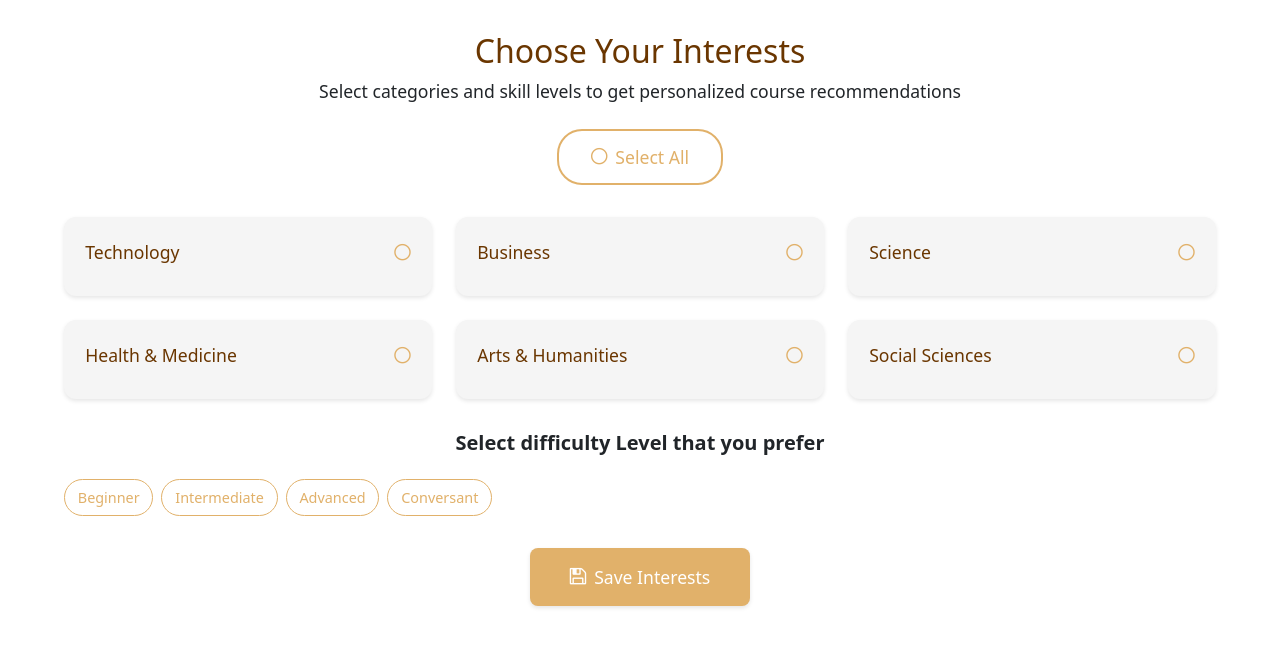
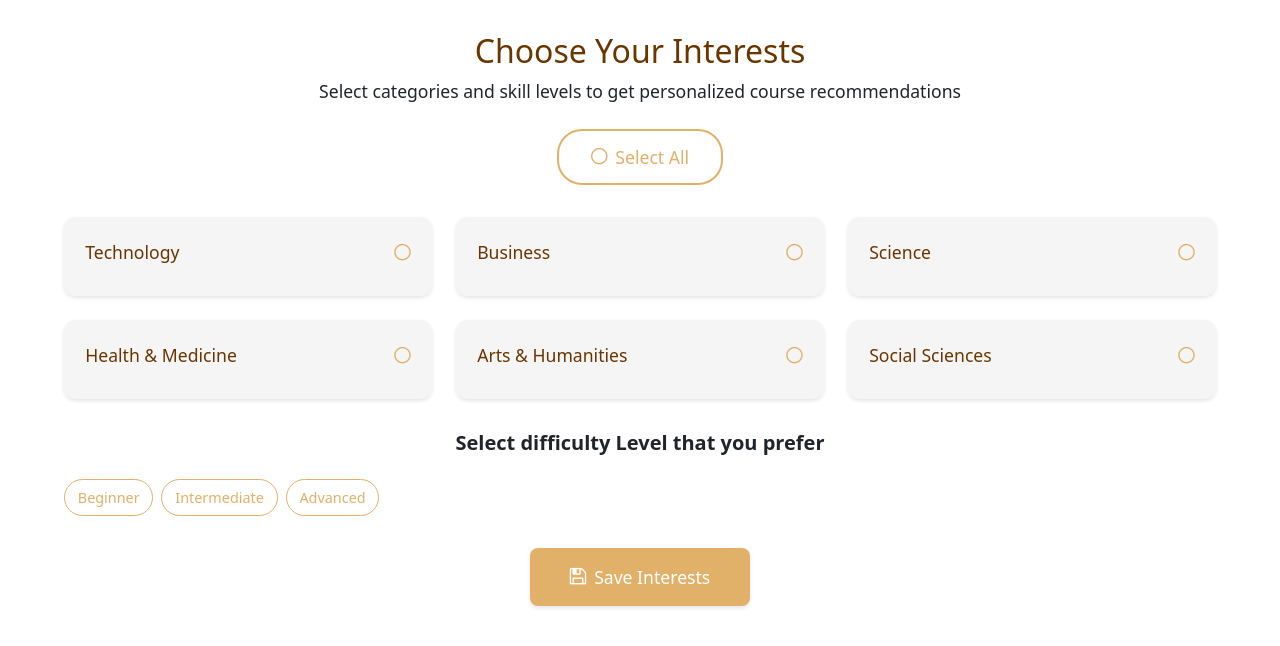
Before and after one commit to pujalakhe/CourseRecom-Frontend-, an Angular app: page /user-interest in a window 1280 px wide. Shown: the top 646 px of the page. Built offline with nearby package versions, Linux system fonts and the light colour scheme.

Commit message:
minor folder changes

```diff
--- a/src/app/components/course-detail/course-detail.component.ts
+++ b/src/app/components/course-detail/course-detail.component.ts
@@ -9,7 +9,7 @@ import { StarRatingComponent } from '../star-rating/star-rating.component';
 import { HttpClient } from '@angular/common/http';
 import { UtilityService } from '../../services/utility.service';
 import { AuthService } from '../../services/auth.service';
-import { CourseInteractionService } from '../../course-interaction.service';
+import { CourseInteractionService } from '../../services/course-interaction.service';
 
 @Component({
   selector: 'app-course-detail',
--- a/src/app/components/filter-modal/filter-modal.component.ts
+++ b/src/app/components/filter-modal/filter-modal.component.ts
@@ -19,7 +19,7 @@ export class FilterModalComponent {
     { value: 1.5, stars: 2, label: '1.5 & up' },
   ];
 
-  levels = ['Beginner', 'Intermediate', 'Advanced', 'Conversant'];
+  levels = ['Beginner', 'Intermediate', 'Advanced'];
 
   universities = [
     'University of Michigan',
--- a/src/app/components/user-interest/user-interest.component.ts
+++ b/src/app/components/user-interest/user-interest.component.ts
@@ -54,7 +54,7 @@ export class UserInterestComponent implements OnInit {
     },
   ];
 
-  skillLevels = ['beginner', 'intermediate', 'advanced', 'Conversant'];
+  skillLevels = ['beginner', 'intermediate', 'advanced'];
   selectedSkillLevel: string = ''; // Single skill level for all categories
   allSelected = false;
 
@@ -116,7 +116,6 @@ export class UserInterestComponent implements OnInit {
       return;
     }
 
-
     const selectedCategories = this.categories.filter((cat) => cat.selected);
     if (selectedCategories.length === 0) {
       console.warn('No categories selected');
--- a/src/app/components/user-profile/user-profile.component.ts
+++ b/src/app/components/user-profile/user-profile.component.ts
@@ -71,7 +71,6 @@ export class UserProfileComponent implements OnInit {
     }
   }
   signOut(): void {
-    this.authService.logout();
-
+    this.authService.logout()
   }
 }
--- a/src/app/course-interaction.service.ts
+++ b/src/app/services/course-interaction.service.ts
@@ -1,7 +1,7 @@
 import { HttpClient } from '@angular/common/http';
 import { Injectable } from '@angular/core';
 import { Observable } from 'rxjs';
-import { UtilityService } from './services/utility.service';
+import { UtilityService } from './utility.service';
 
 @Injectable({
   providedIn: 'root',
--- a/src/app/services/course.service.ts
+++ b/src/app/services/course.service.ts
@@ -40,6 +40,7 @@ export class CourseService {
     return this.http.get<CourseSearchResponse>(
       `${UtilityService.APIbaseUrl}/search/`,
       { params: params }
+      ,
     );
   }
 
--- a/src/app/service/pagination.service.ts
+++ b/src/app/services/pagination.service.ts
@@ -6,7 +6,7 @@ import { Observable } from 'rxjs';
   providedIn: 'root',
 })
 export class PaginationService {
-  constructor(private http:HttpClient) {}
+  constructor(private http: HttpClient) {}
   getPaginatedResults(apiUrl: string): Observable<any> {
     return this.http.get<any>(apiUrl);
   }
```
Also changed, not shown: 2 other files (tests, documents, lock files or other folders).
